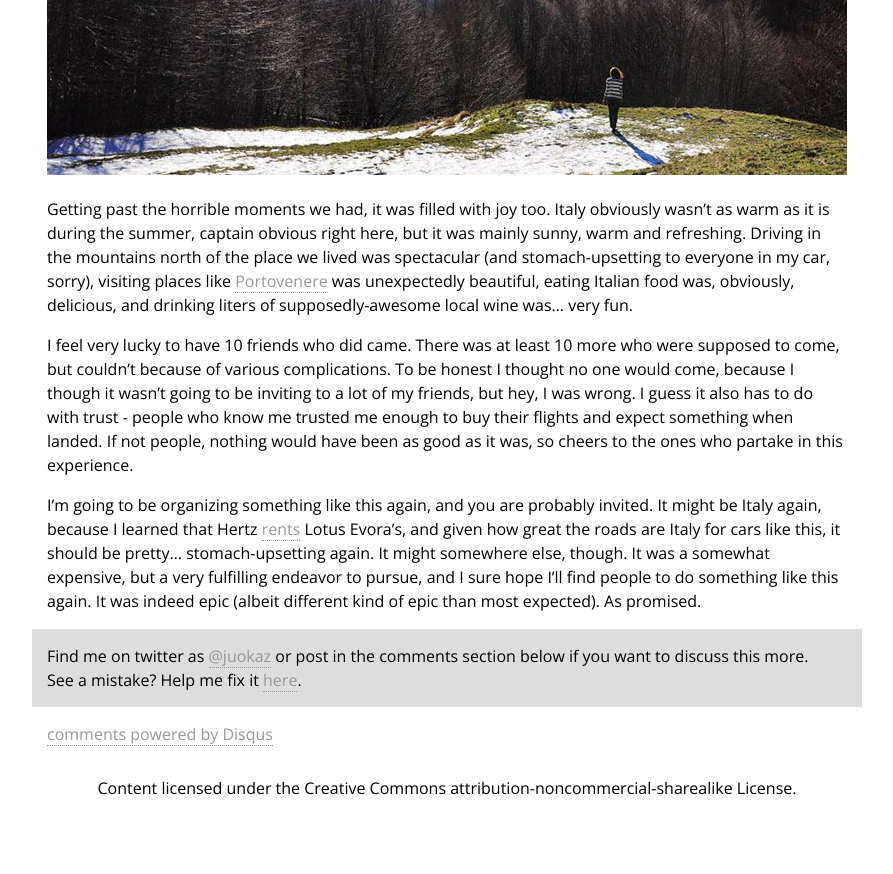
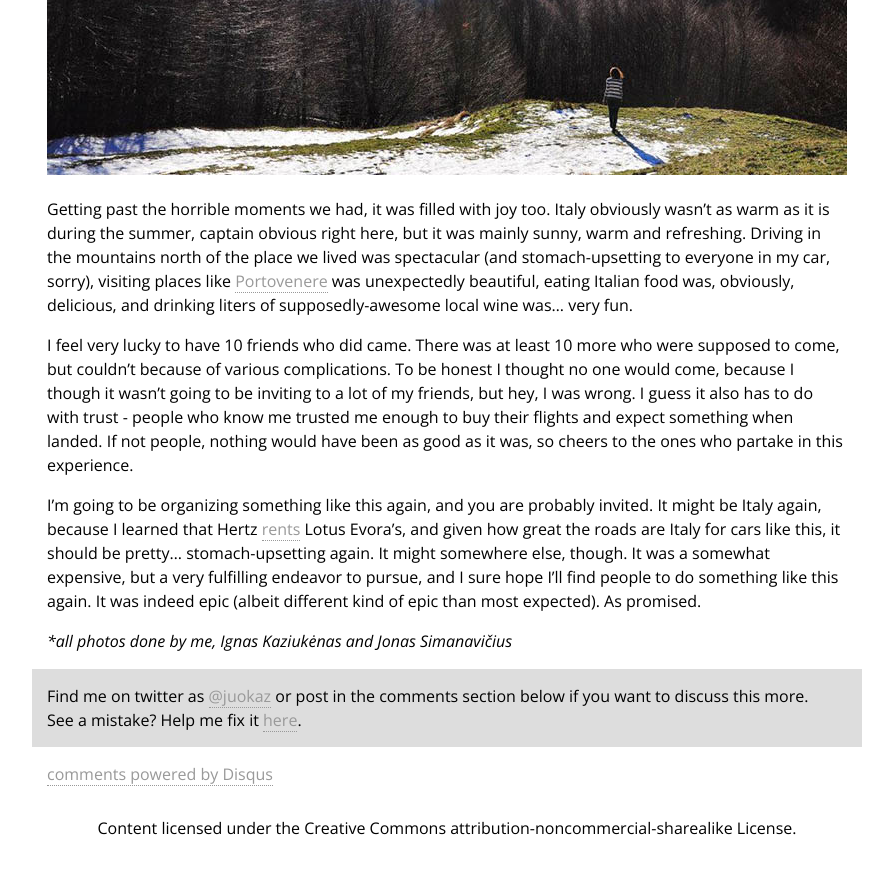
Before and after one commit to juokaz/juokaz.com, a Jekyll site: the page built from _posts/2012-12-21-love-and-horror-of-the-italian-retreat.markdown, in a window 1280 px wide and 900 px high, scrolled down 3051 px. Shown: the top 874 px of the window, without its empty margins (193-1086 px from the left). Built offline with Jekyll 4.4.1, drawn with Linux system fonts in a browser that asks for light colours; comment, search, counter and statistics services are not loaded.

Commit message:
Added photos copyright

```diff
--- a/_posts/2012-12-21-love-and-horror-of-the-italian-retreat.markdown
+++ b/_posts/2012-12-21-love-and-horror-of-the-italian-retreat.markdown
@@ -42,3 +42,5 @@ Getting past the horrible moments we had, it was filled with joy too. Italy obvi
 I feel very lucky to have 10 friends who did came. There was at least 10 more who were supposed to come, but couldn't because of various complications. To be honest I thought no one would come, because I though it wasn't going to be inviting to a lot of my friends, but hey, I was wrong. I guess it also has to do with trust - people who know me trusted me enough to buy their flights and expect something when landed. If not people, nothing would have been as good as it was, so cheers to the ones who partake in this experience.
 
 I'm going to be organizing something like this again, and you are probably invited. It might be Italy again, because I learned that Hertz [rents](http://www.insideline.com/lotus/evora/rent-a-lotus-evora-from-hertz-europe.html) Lotus Evora's, and given how great the roads are Italy for cars like this, it should be pretty... stomach-upsetting again. It might somewhere else, though. It was a somewhat expensive, but a very fulfilling endeavor to pursue, and I sure hope I'll find people to do something like this again. It was indeed epic (albeit different kind of epic than most expected). As promised.
+
+*\*all photos done by me, Ignas Kaziukėnas and Jonas Simanavičius*
```
